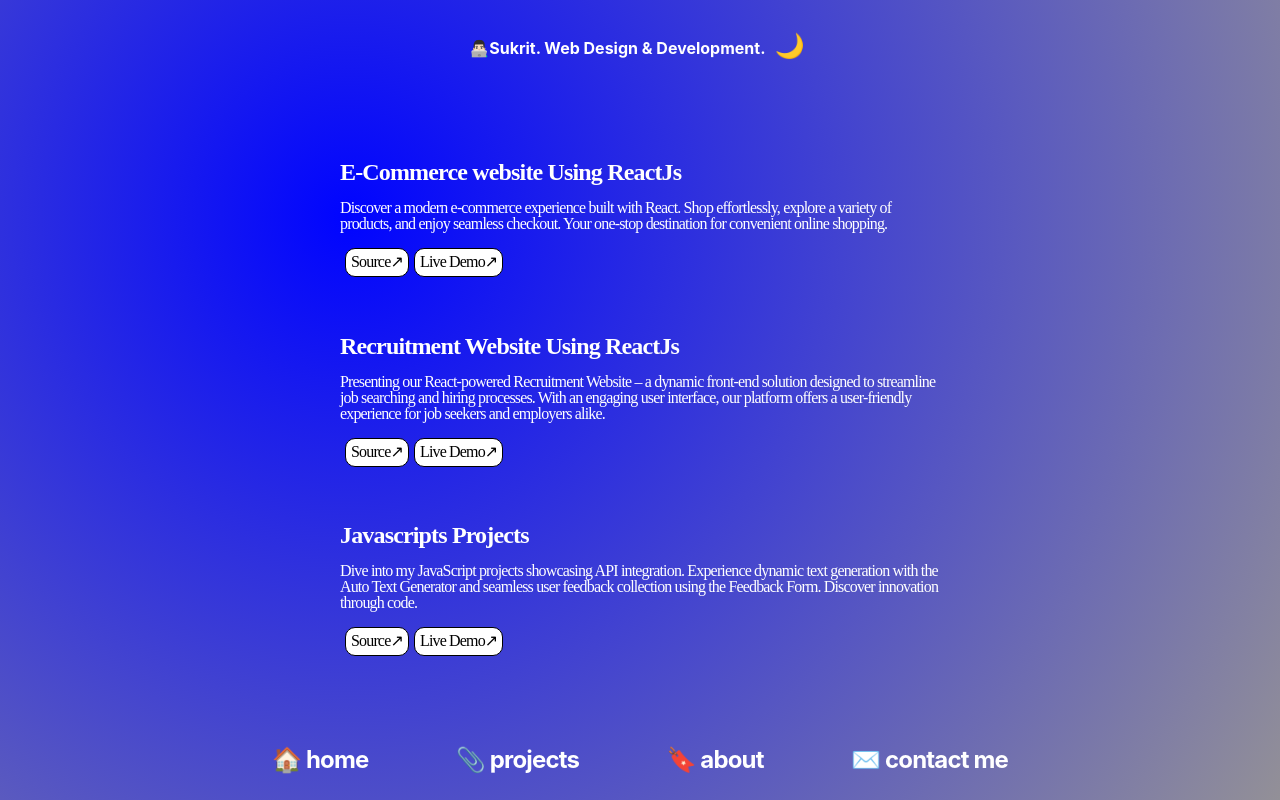
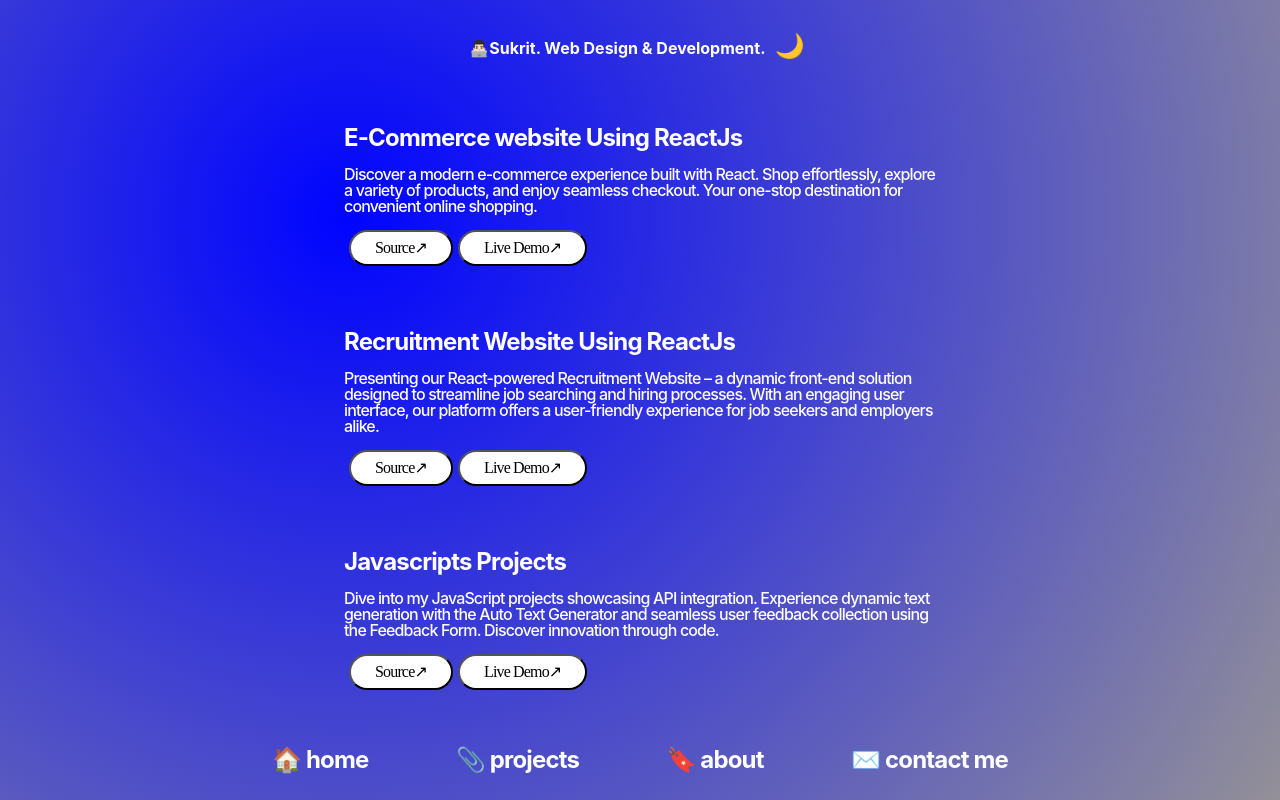
Before and after one commit to Sukrit3007/website, a React (Create React App) app: page /Projects in a window 1280 px wide. Built offline with nearby package versions, Linux system fonts and the light colour scheme; a web font is replaced by a local one.

Commit message:
button in projects improves

```diff
--- a/src/pages/Projects/Projects.css
+++ b/src/pages/Projects/Projects.css
@@ -1,5 +1,4 @@
 .projects-body {
-    /* border: 2px solid red; */
     display: flex;
     flex-direction: column;
     height: auto;
@@ -39,36 +38,36 @@
 }
 .projects-div{
     align-items: start;
-    padding: 10px;
-    margin: 10px;
+    padding: 12px;
+    margin: 12px;
 
 }
 
 .projects-h1{
     color: #ffffff;
-    font-family: SF Pro;
     font-size: 1.5rem;
     font-style: normal;
     font-weight: 700;
-    line-height: 100%; /* 1.5rem */
+    line-height: 100%;
     letter-spacing: -0.0525rem;
 }
 .projects-p{
     color: #ffffff;
-    font-family: SF Pro;
     font-size: 1rem;
     font-style: normal;
     font-weight: 540;
-    line-height: 100%; /* 1.5rem */
+    line-height: 100%;
     letter-spacing: -0.0525rem;
 }
 .projects-button{
     background-color: rgb(255, 255, 255);
-    border: 1px solid rgb(0, 0, 0);
-    border-radius: 10px 10px 10px 10px;
+    border-radius: 64px 64px 64px 64px;
     margin-left: 5px;
-    font-family: SF Pro;
-    padding: 5px;
+
+    padding-left: 24px;
+    padding-right: 24px;
+    padding-top: 8px;
+    padding-bottom: 8px;
     transition: transform 0.3s;
 }
 .projects-button:hover{
@@ -83,11 +82,6 @@
     line-height: 100%;
     letter-spacing: -0.0525rem;
     text-decoration: none;
-
-    /* border: 2px solid black;
-    border-radius: 10px 10px 10px 10px;
-    padding: 5px;
-    transition: transform 0.3s;  */
 }
 
 .projects-a:hover {
```
